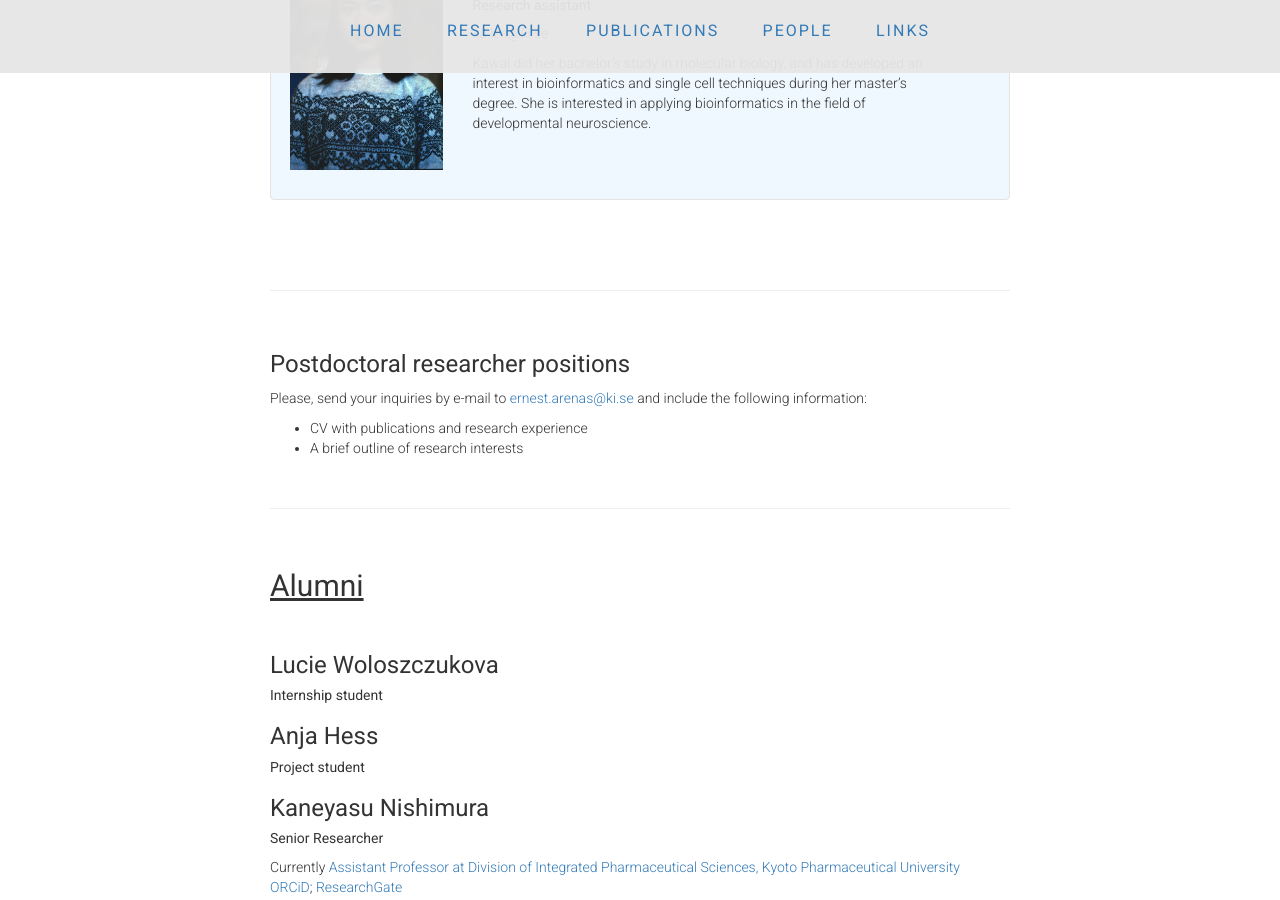
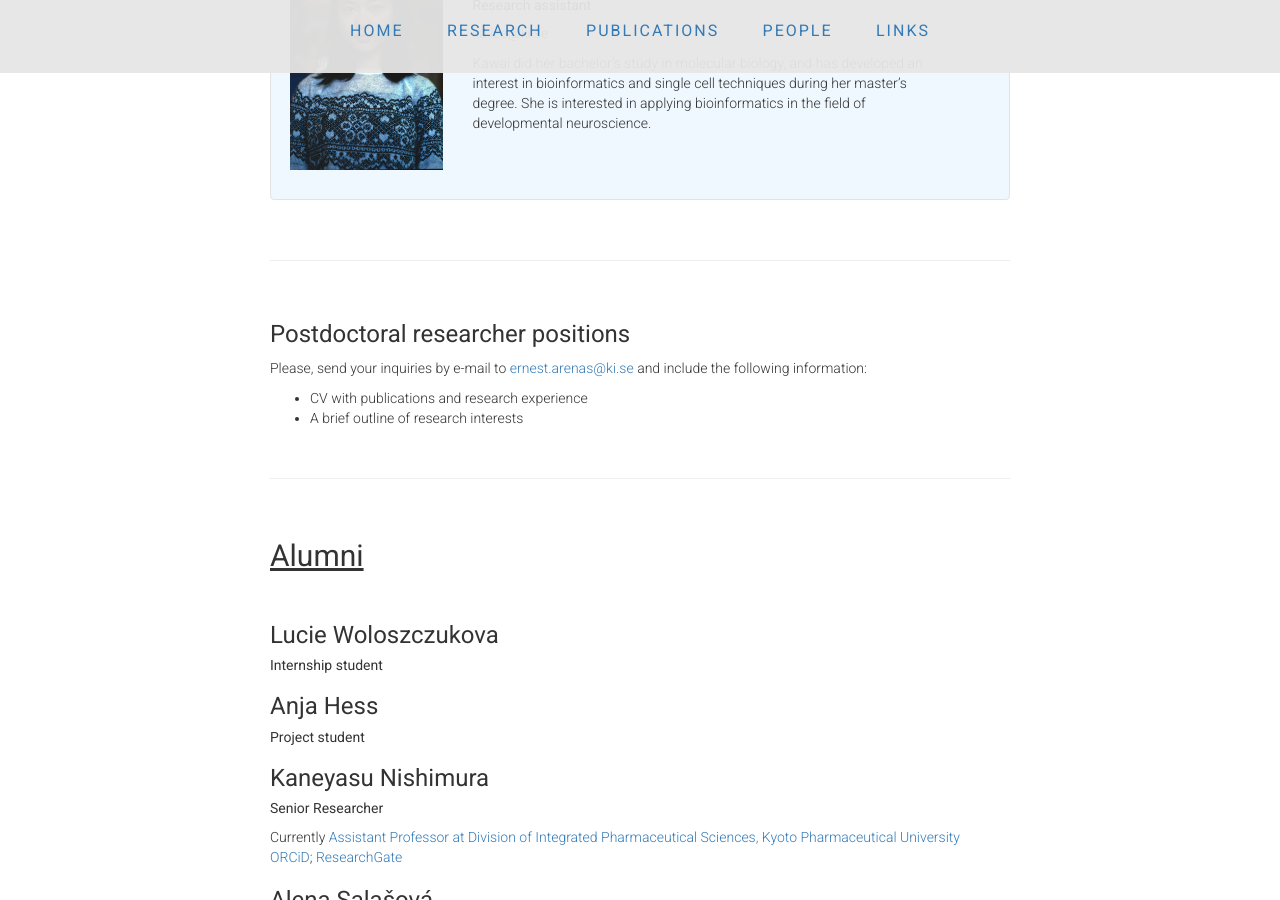
Before and after one commit to ArenasLab/arenaslab.github.io, a Jekyll site: the page people/index.html, which Jekyll copies as it is, in a window 1280 px wide and 900 px high, scrolled down 1426 px. Built offline with Jekyll 4.4.1, drawn with Linux system fonts in a browser that asks for light colours.

Commit message:
Update index.html

```diff
--- a/people/index.html
+++ b/people/index.html
@@ -164,7 +164,7 @@
 	    </div>
 
 
-  <p>&nbsp;<p>
+
 
 
 
```
